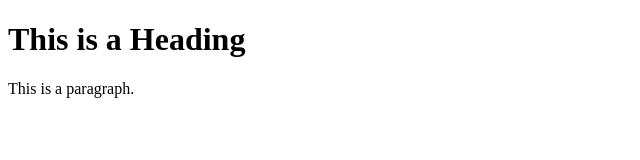
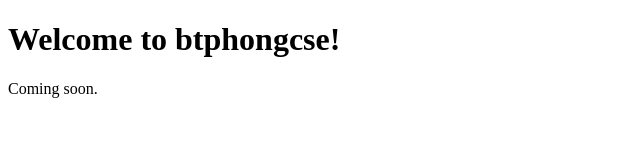
Before and after one commit to btphongcse/btphongcse.github.io, a plain HTML site: page index.html in a window 1280 px wide. Shown: the whole page, without its empty margins (0-640 px from the left). Drawn offline with Linux system fonts and the light colour scheme.

Commit message:
Update index.html

```diff
--- a/index.html
+++ b/index.html
@@ -1,12 +1,12 @@
 <!DOCTYPE html>
 <html>
 <head>
-<title>Page Title</title>
+<title>Phong Bui</title>
 </head>
 <body>
 
-<h1>This is a Heading</h1>
-<p>This is a paragraph.</p>
+<h1>Welcome to btphongcse!</h1>
+<p>Coming soon.</p>
 
 </body>
 </html>
```
